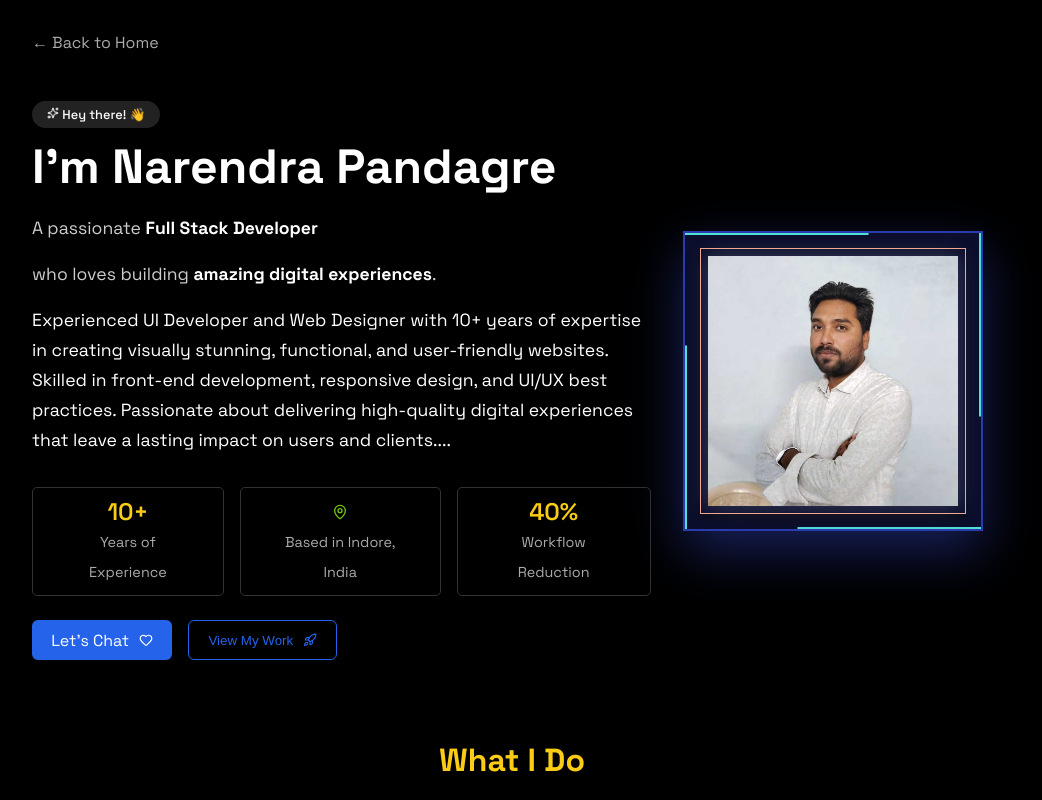
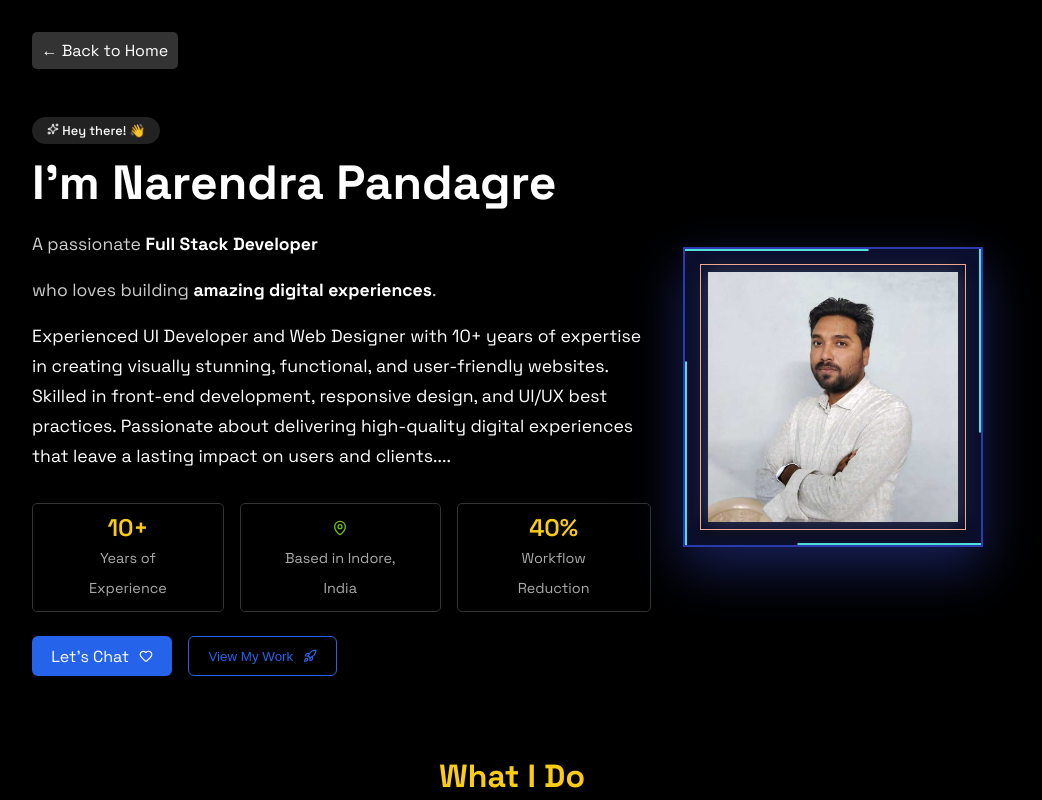
Before and after one commit to narendrapandagre/dev-narendra, a Next.js app: page /about in a window 1280 px wide. In both pictures the pointer is over the link "← Back to Home". Shown: the top 800 px of the page, without its empty margins (128-1170 px from the left). Built offline with nearby package versions, Linux system fonts and the light colour scheme.

Commit message:
ui update

```diff
--- a/next.config.js
+++ b/next.config.js
@@ -1,5 +1,6 @@
 /** @type {import('next').NextConfig} */
 const nextConfig = {
-  reactStrictMode: true
+  reactStrictMode: true,
+  productionBrowserSourceMaps: false,
 };
 module.exports = nextConfig;
--- a/src/app/about/About.module.css
+++ b/src/app/about/About.module.css
@@ -9,6 +9,15 @@
   margin-bottom: 1rem;
   color: #aaa;
   text-decoration: none;
+  padding: 0.5rem 0.6rem;
+  border-radius: 5px;
+}
+.back:hover {
+  background-color: #333;
+  color: #fff;
+}
+.back:hover a {
+  color: #fff;
 }
 .text .text1 {
     font-size: 0.8rem;
--- a/src/app/blog/BlogList.module.css
+++ b/src/app/blog/BlogList.module.css
@@ -11,6 +11,15 @@
   margin-bottom: 1rem;
   color: #aaa;
   text-decoration: none;
+  padding: 0.5rem 0.6rem;
+  border-radius: 5px;
+}
+.back:hover {
+  background-color: #333;
+  color: #fff;
+}
+.back:hover a {
+  color: #fff;
 }
 /* Header */
 .header {
--- a/src/app/blog/[slug]/BlogDetails.module.css
+++ b/src/app/blog/[slug]/BlogDetails.module.css
@@ -20,6 +20,15 @@
 .back {
   color: #aaa;
   text-decoration: none;
+  padding: 0.5rem 0.6rem;
+  border-radius: 5px;
+}
+.back:hover {
+  background-color: #333;
+  color: #fff;
+}
+.back:hover a {
+  color: #fff;
 }
 .topTime {
   display: flex;
--- a/src/app/globals.css
+++ b/src/app/globals.css
@@ -65,7 +65,6 @@ a {
     "sidebar connect";
   gap: 20px;
 }
-
 /* Assign each item */
 .sidebar { grid-area: sidebar;
     background-color: #111;
--- a/src/app/page.module.css
+++ b/src/app/page.module.css
@@ -79,7 +79,6 @@
 .projectCard p {
   color: #444;
 }
-
 /* Responsive */
 @media (max-width: 768px) {
   .hero h1 {
--- a/src/app/projects/[slug]/ProjectDetails.module.css
+++ b/src/app/projects/[slug]/ProjectDetails.module.css
@@ -15,14 +15,22 @@
   padding-bottom: 1rem;
 }
 .back {
-  margin-bottom: 1rem;
+  margin-bottom: 0rem;
+  padding: 0.6rem 0.6rem;
+  border-radius: 5px;
 }
 .back a {
   color: #999;
   text-decoration: none;
   font-size: 0.9rem;
 }
-
+.back:hover {
+  background-color: #333;
+  color: #fff;
+}
+.back:hover a {
+  color: #fff;
+}
 .header {
   display: flex;
   justify-content: space-between;
--- a/src/app/projects/[slug]/page.tsx
+++ b/src/app/projects/[slug]/page.tsx
@@ -1,3 +1,4 @@
+"use client";
 import styles from "./ProjectDetails.module.css";
 import projectsData from "../projectsData";
 import { Calendar, EyeIcon, GiftIcon, File, Code,Zap, Sparkles, Target,Trophy, TimerIcon , Lightbulb, CircleCheck } from "lucide-react";
@@ -34,8 +35,8 @@ export default function ProjectDetails({ params }: { params: { slug: string } })
             <h1 className={styles.title}>{project.title}</h1>
             <p className={styles.desc}>{project.desc}</p>
             <div className={styles.btnDiv}>
-              {/* onClick={() => window.open(`https://${project.slug}.narendran.dev`, "_blank")} */}
-              <button className={`${styles.btn} ${styles.primary}`}><EyeIcon size={18}/> View Live Project</button>
+              {/* onClick={() => window.open(`${project.url}`, "_blank")} */}
+              <button onClick={() => window.open(`${project.url}`, "_blank")} className={`${styles.btn} ${styles.primary}`}><EyeIcon size={18}/> View Live Project</button>
               <button className={`${styles.btn} ${styles.secondary}`}><GiftIcon size={18}/> View Source Code</button>
             </div>
           </div>
--- a/src/app/resume/Resume.module.css
+++ b/src/app/resume/Resume.module.css
@@ -34,8 +34,16 @@
   margin-bottom: 1rem;
   color: #aaa;
   text-decoration: none;
+  padding: 0.5rem 0.6rem;
+  border-radius: 5px;
 }
-
+.back:hover {
+  background-color: #333;
+  color: #fff;
+}
+.back:hover a {
+  color: #fff;
+}
 .titleBlock h1 {
   font-size: 2rem;
   font-weight: bold;
```
Also changed, not shown: src/app/components/ConnectCard.tsx (+8 -1 lines), src/app/projects/ProjectsShowcase.module.css (+9 -1 lines), src/app/projects/projectsData.ts (+8 -0 lines).
